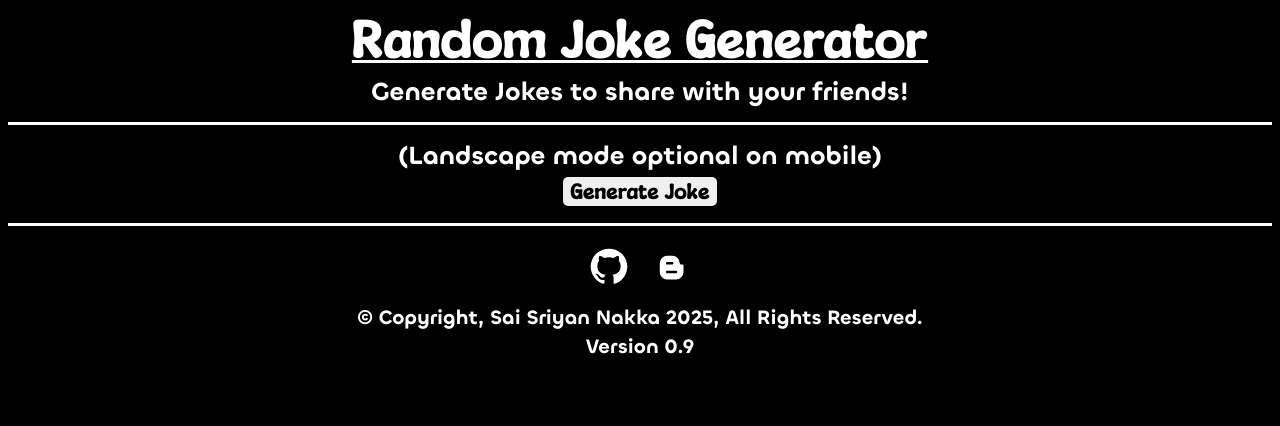
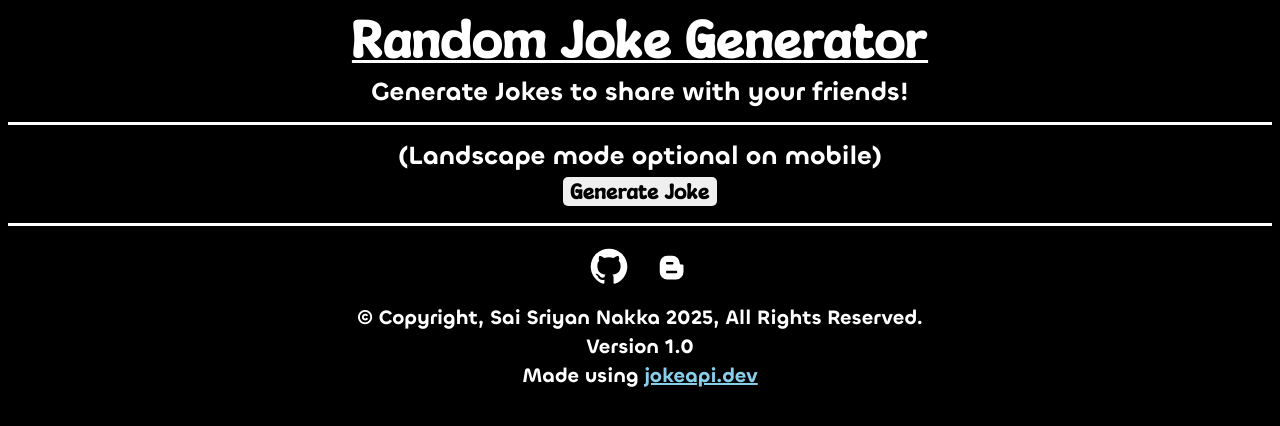
Before and after one commit to Sriyan-Nakka/randomJokeGenerator.com, a plain HTML site: page index.html in a window 1280 px wide. Drawn offline with Linux system fonts and the light colour scheme.

Commit message:
version 1.0

```diff
--- a/index.html
+++ b/index.html
@@ -8,6 +8,7 @@
       name="description"
       content="A website where you can generate jokes to share with your friends!"
     />
+    <link rel="shortcut icon" href="images/favicon.png" type="image/png" />
     <title>Random Joke Generator</title>
     <style>
       @font-face {
@@ -38,6 +39,10 @@
         font-size: 1.6rem;
         text-align: center;
         font-family: bodyFont, sans-serif;
+      }
+      #link {
+        color: skyblue;
+        text-decoration: underline;
       }
       footer {
         font-size: 1.25rem;
@@ -218,7 +223,8 @@
         </a>
         <br />
         &copy; Copyright, Sai Sriyan Nakka 2025, All Rights Reserved.
-        <br />Version 0.9 <br />
+        <br />Version 1.0 <br />
+        Made using <a href="https://jokeapi.dev" id="link">jokeapi.dev</a>
       </center>
     </footer>
   </body>
```
Also changed, not shown: images/favicon.png (added).
